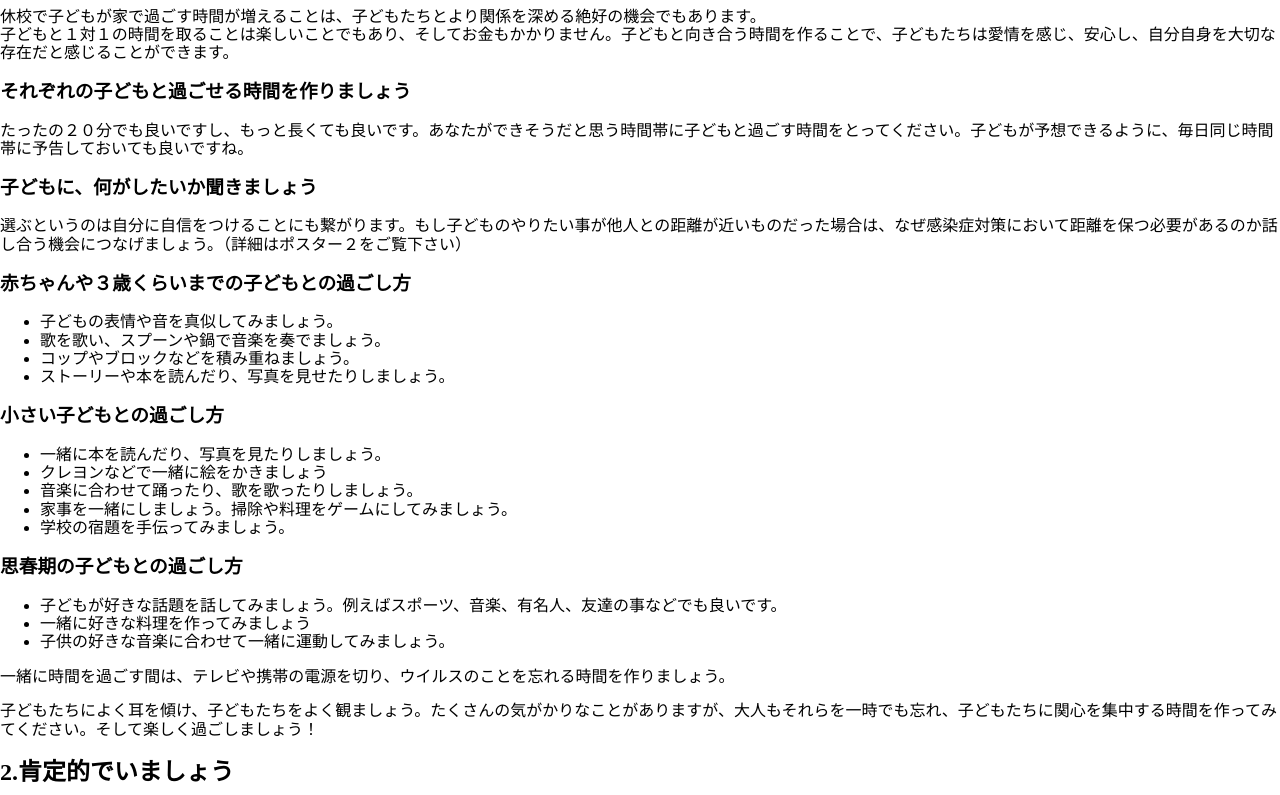
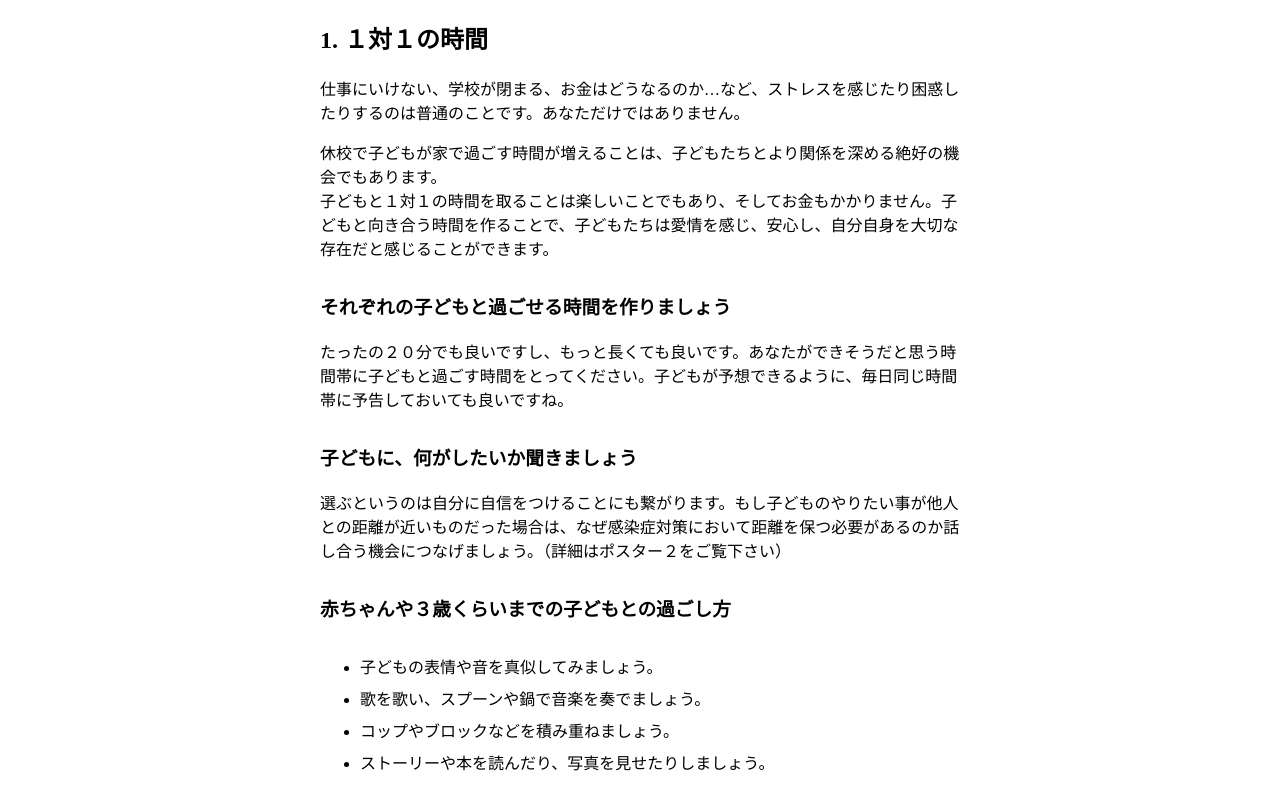
Before and after one commit to COVID-19-IA/parenting-who, an Eleventy site: page src/index.html in a window 1280 px wide. Shown: the part 154-949 px from the top of the page. Built offline with nearby package versions, Linux system fonts and the light colour scheme; Eleventy itself is replaced by a stand-in of ours; files that its build step writes are made by us from their sources.

Commit message:
base style

```diff
--- a/src/style/main.css
+++ b/src/style/main.css
@@ -1,3 +1,28 @@
 @charset 'utf-8';
 
 @import url(../../node_modules/normalize.css/normalize.css);
+
+html {
+  line-height: 1.5;
+}
+
+body {
+  max-width: 40em;
+  margin: 3em auto;
+}
+
+section {
+  margin-top: 2em;
+}
+
+ol,
+ul,
+dl {
+  margin-top: 2em;
+}
+
+li + li,
+ol ol,
+ul ul {
+  margin-top: 0.5em;
+}
```
